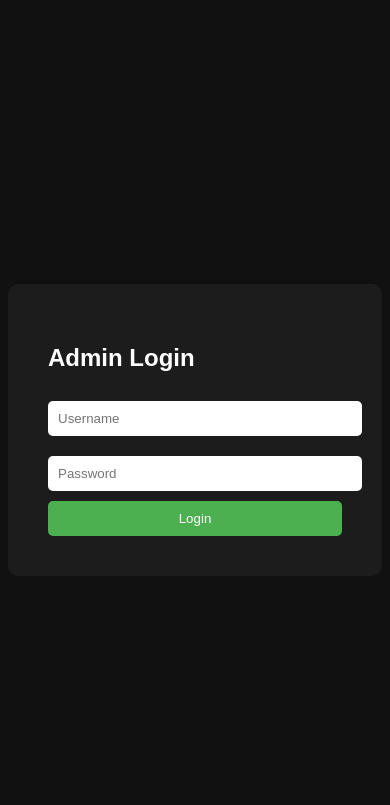
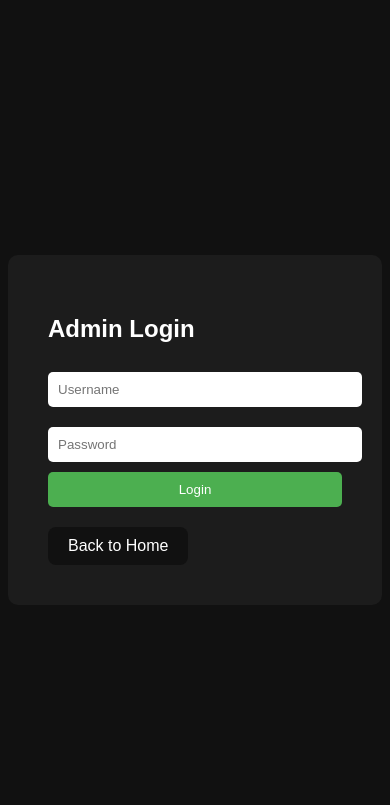
Before and after one commit to Timileyin2022/dodees-frontend, a Flask app: page /login in a window 390 px wide. Shown: the top 805 px of the page. Run offline with Flask 3, Linux system fonts and the light colour scheme.

```diff
--- a/templates/login.html
+++ b/templates/login.html
@@ -39,6 +39,21 @@
             border: none;
             border-radius: 5px;
         }
+
+        .back-home-btn{
+            display: inline-block;
+            margin-top: 20px;
+            text-decoration: none;
+            background: #111;
+            color: white;
+            padding: 10px 20px;
+            border-radius: 8px;
+            transition: 0.3s;
+        }
+
+        .back-home-btn:hover{
+            background: #333;
+        }
     </style>
 </head>
 <body>
@@ -52,6 +67,10 @@
 
             <button type="submit">Login</button>
         </form>
+
+        <a href="/" class="back-home-btn">
+            Back to Home
+        </a>
     </div>
 </body>
 </html>
```
Also changed, not shown: instance/dodees.db.
